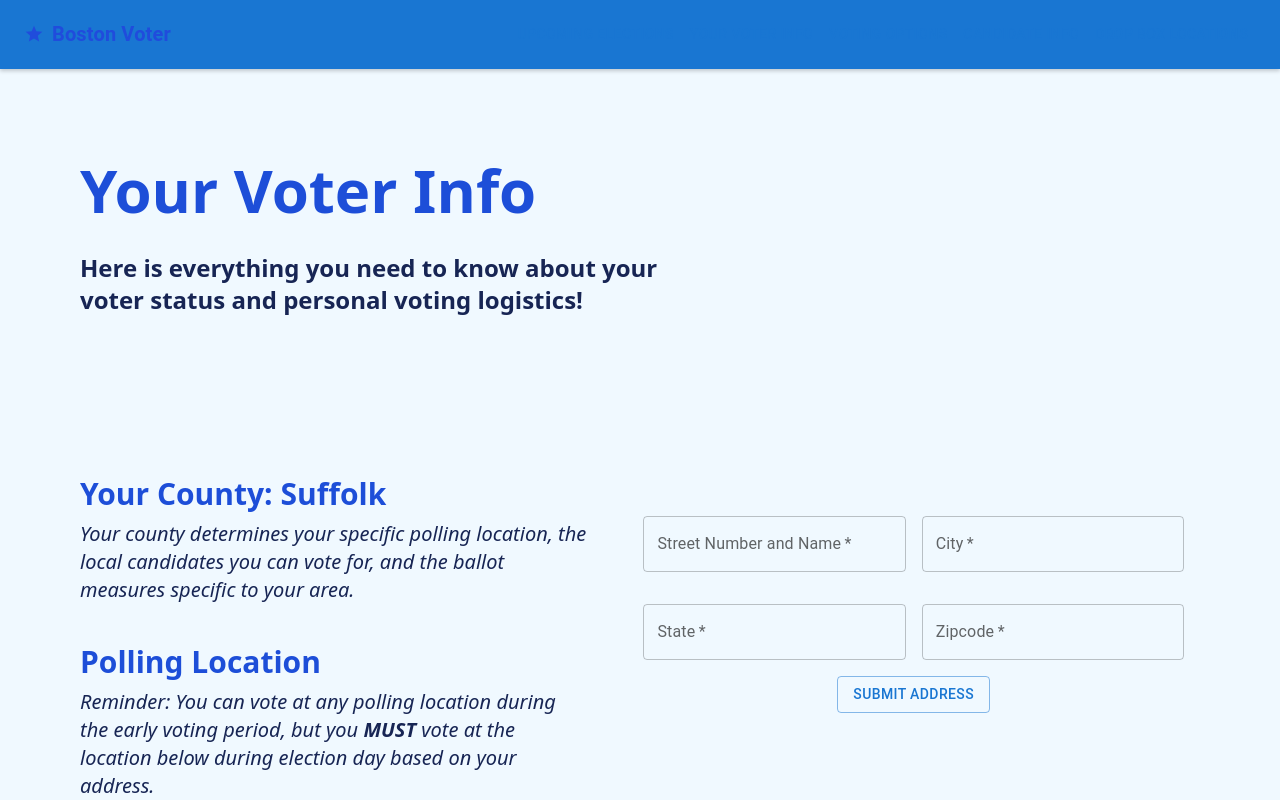
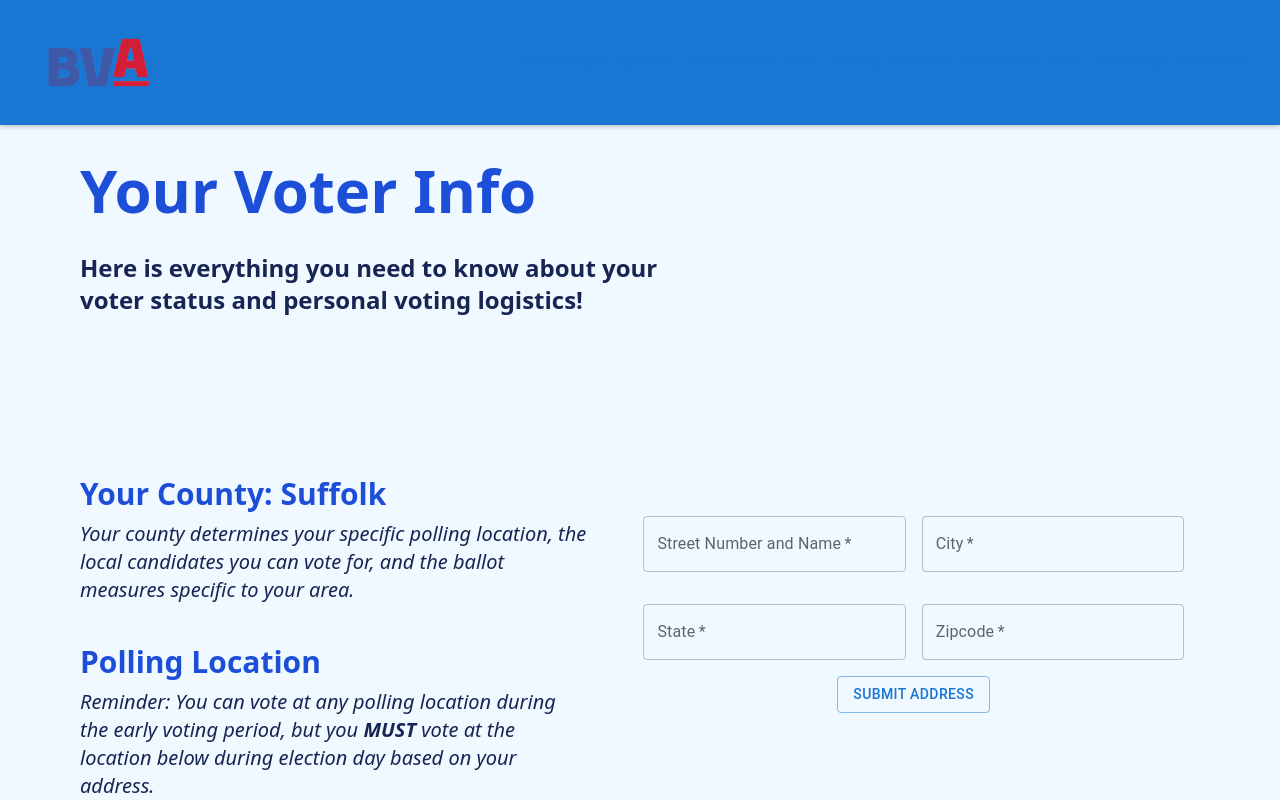
Before and after one commit to BU-Spark/pitne-voter-app, a Next.js app in the folder client/: page /voterInfo in a window 1280 px wide. Shown: the top 800 px of the page. Built offline with nearby package versions, Linux system fonts and the light colour scheme.

Commit message:
new logo

```diff
--- a/client/src/components/nav/NavBar.tsx
+++ b/client/src/components/nav/NavBar.tsx
@@ -6,7 +6,6 @@
 import * as React from 'react';
 import { AppBar, Box, Button, MenuItem, Toolbar, IconButton, Typography, Menu, Container } from '@mui/material';
 import MenuIcon from '@mui/icons-material/Menu';
-import StarIcon from '@mui/icons-material/Star';
 import { useRouter } from 'next/navigation';
 import { keyframes } from '@mui/system';
 import { usePathname } from 'next/navigation';
@@ -31,11 +30,10 @@ const links: Record<string, string> = {
   'Drop Box Locations': '/dropBoxLocations'
 };
 
-
 function NavBar() {
   const [anchorElNav, setAnchorElNav] = React.useState<null | HTMLElement>(null);
 
-  const router = useRouter()
+  const router = useRouter();
 
   const handleOpenNavMenu = (event: React.MouseEvent<HTMLElement>) => {
     setAnchorElNav(event.currentTarget);
@@ -48,42 +46,25 @@ function NavBar() {
   const handleClick = (page: string) => {
     handleCloseNavMenu();
     router.push(links[page]);
-  }
+  };
 
-
-    // Below is testing for active page link
   const currentPath = usePathname();
   const isActive = (path: string | null) => {
     return currentPath === path;
-    }
-
+  };
 
   return (
     <AppBar position="fixed" className="bg-gradient-custom shadow-none text-gray-800 my-0" style={{ zIndex: 1000, top: 0, width: '100%' }}>
       <Container maxWidth="xl">
         <Toolbar disableGutters>
-          {/* BELOW IS FOR STANDARD NAVBAR */}
-          <StarIcon sx={{ display: { xs: 'none', md: 'none', lg: 'flex' }, mr: 1, fontSize: '20px', color: '#204cdc' }} /> {/* REPLACE WITH STAR LOGO */}
-          <Typography
-            variant="h6"
-            noWrap
-            component="a"
-            href="/upcomingElections"
-            sx={{
-              display: { xs: 'none', md: 'none', lg: 'flex' },
-              fontWeight: 700,
-              fontSize: '20px',
-              color: '#204cdc',
-              textDecoration: 'none',
-
-            }}
-            onClick={() => {
-              handleClick('Upcoming Elections');
-            }}
-
-          >
-            Boston Voter
-          </Typography>
+          <Box sx={{ display: { xs: 'none', md: 'none', lg: 'flex' }, mr: 2 }}>
+            <img
+              src="/bva_logo.png"
+              alt="Boston Voter Logo"
+              style={{ height: '125px', cursor: 'pointer' }}
+              onClick={() => handleClick('Upcoming Elections')}
+            />
+          </Box>
 
           {/* Page links below */}
           <Box sx={{ flexGrow: 1, display: { xs: 'flex', md: 'flex', lg: 'none' } }}>
@@ -123,45 +104,13 @@ function NavBar() {
             </Menu>
           </Box>
 
-
-          {/* BELOW IS FOR RESPONSIVE NAVBAR (CONDENSED DROP DOWN) */}
-          <Box sx={{
-                display: 'flex',
-                justifyContent: 'flex-end', // Align items to the right
-                alignItems: 'center', // Center items vertically
-               }}>
-          <StarIcon sx={{ display: { xs: 'flex', md: 'flex', lg: 'none' }, mr: 1, fontSize: '20px', color: '#204cdc',  justifyContent: 'flex-end', }} /> {/* REPLACE WITH STAR LOGO */}
-          <Typography
-            variant="h5"
-            noWrap
-            component="a"
-            href=""
-            sx={{
-              mr: 2,
-              display: { xs: 'flex', md: 'flex', lg: 'none' },
-              flexGrow: 1,
-              fontWeight: 700,
-              fontSize: '20px',
-              color: '#204cdc',
-              textDecoration: 'none',
-              justifyContent: 'flex-end',
-            }}
-
-            onClick={() => {
-              handleClick('Upcoming Elections');
-            }} >
-            Boston Voter
-          </Typography>
-          </Box>
-
+          {/* Desktop navigation */}
           <Box sx={{ flexGrow: 1, display: { xs: 'none', md: 'none', lg: 'flex' }, justifyContent: 'right' }}>
             {pages.map((page) => (
               <Button
                 key={page}
                 onClick={() => handleClick(page)}
                 className={`m-4 ${isActive(links[page]) ? 'border-b-4 border-red-600 text-blue-950 px-2 ' : ''}`}
-
-
                 sx={{
                   my: 2,
                   display: 'block',
@@ -182,4 +131,5 @@ function NavBar() {
     </AppBar>
   );
 }
+
 export default NavBar;
```
Also changed, not shown: client/public/bva_logo.png (added). Lines whose indentation alone changed are shown as unchanged.
